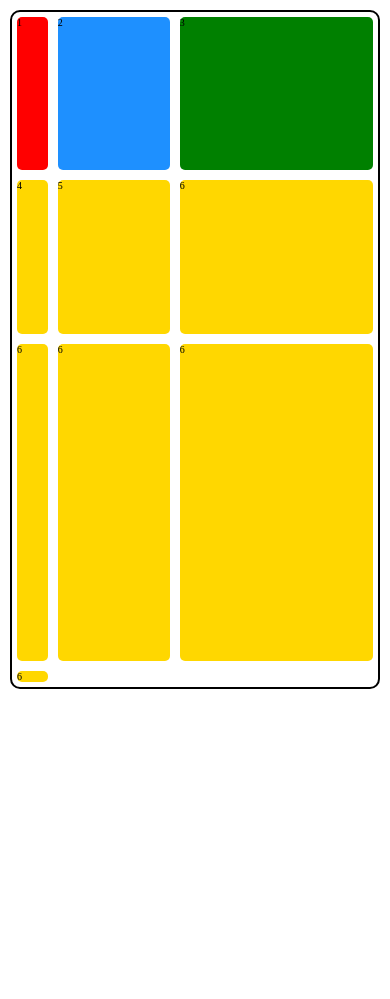
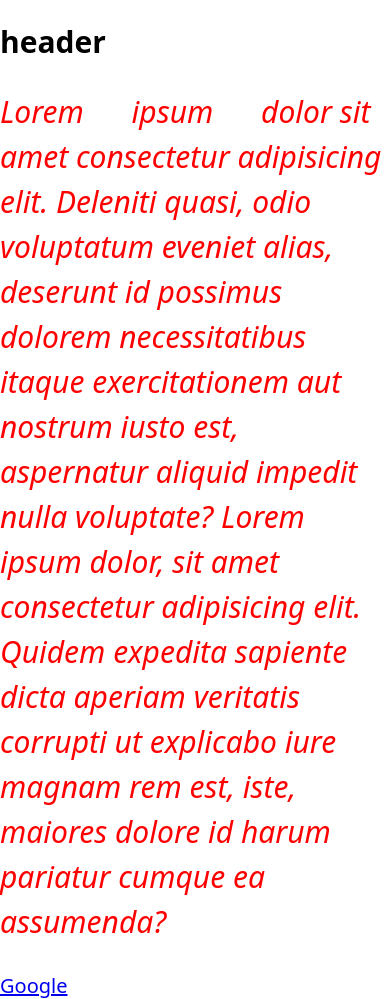
Before and after one commit to vasanthkumar10/frontend_tutorial, a website: page index.htm in a window 390 px wide. Before the commit the page ends 844 px from the top, so only its background shows below. Drawn offline with Linux system fonts and the light colour scheme; a web font is replaced by a local one.

Commit message:
css fonts and media queries

```diff
--- a/css/index.css
+++ b/css/index.css
@@ -5,68 +5,24 @@ html {
 
 body {
   /* margin: 10px; */
-  font-size: 10px;
+  font-size: 2rem;
+
+  /* font-family: "Roboto", sans-serif; */
+  /* font-family: "Zeyada", cursive; */
+  font-family: system-ui, -apple-system, BlinkMacSystemFont, "Segoe UI", Roboto,
+    Oxygen, Ubuntu, Cantarell, "Open Sans", "Helvetica Neue", sans-serif;
 }
 
-.container {
-  height: 80vh;
-  border: 2px solid black;
-  margin: 10px;
-  border-radius: 10px;
-  display: grid;
-  grid-template-rows: 2fr 2fr 4fr;
-  grid-template-columns: 1fr 3fr 5fr;
-  /* gap: 5px; */
+p {
+  font-weight: 500;
+  font-style: italic;
+  font-size: 3rem;
+  color: red;
+  line-height: 1.5;
+  /* letter-spacing: 1rem; */
+  /* word-spacing: 5px; */
 }
 
-.box {
-  /* height: 3rem; */
-  /* width: 3rem; */
-  margin: 5px;
-  border-radius: 5px;
+span {
+  word-spacing: 40px;
 }
-
-.one {
-  background-color: red;
-  /* grid-area: "o"; */
-  /* grid-row-start: 1;
-  grid-row-end: 4; */
-  /* justify-self: center;
-  align-self: center; */
-}
-
-.two {
-  background-color: dodgerblue;
-  /* grid-area: "t"; */
-  /* grid-column-start: 2;
-  grid-column-end: 5; */
-  /* justify-self: center;
-  align-self: center; */
-}
-
-.three {
-  background-color: green;
-  /* grid-area: "th"; */
-  /* grid-row-start: 1;
-  grid-row-end: 4;
-  grid-column-start: 5; */
-}
-
-.four,
-.five,
-.six {
-  background-color: gold;
-  /* grid-area: "f"; */
-}
-
-/* .four {
-  grid-row-start: 4;
-  grid-row-end: 5;
-  grid-column-start: 1;
-  grid-column-end: -1;
-} */
-
-/* .five {
-  align-self: center;
-  justify-self: center;
-} */
--- a/index.htm
+++ b/index.htm
@@ -6,23 +6,28 @@
     <meta name="keywords" content="p, html, h2, " />
     <meta name="description" content="HTML class" />
     <title>HTML</title>
+    <link rel="preconnect" href="https://fonts.googleapis.com" />
+    <link rel="preconnect" href="https://fonts.gstatic.com" crossorigin />
+    <link
+      href="https://fonts.googleapis.com/css2?family=Roboto:ital@0;1&family=Zeyada&display=swap"
+      rel="stylesheet"
+    />
     <link rel="icon" href="images/favicon.ico" type="x-icon" />
     <link rel="stylesheet" href="./css/normalize.css" />
     <link rel="stylesheet" href="./css/index.css" />
     <script defer src="./Javascript/Day23.js"></script>
   </head>
   <body>
-    <div class="container">
-      <div class="box one">1</div>
-      <div class="box two">2</div>
-      <div class="box three">3</div>
-      <div class="box four">4</div>
-      <div class="box five">5</div>
-      <div class="box six">6</div>
-      <div class="box six">6</div>
-      <div class="box six">6</div>
-      <div class="box six">6</div>
-      <div class="box six">6</div>
-    </div>
+    <h2>header</h2>
+    <p>
+      <span> Lorem ipsum </span>dolor sit amet consectetur adipisicing elit.
+      Deleniti quasi, odio voluptatum eveniet alias, deserunt id possimus
+      dolorem necessitatibus itaque exercitationem aut nostrum iusto est,
+      aspernatur aliquid impedit nulla voluptate? Lorem ipsum dolor, sit amet
+      consectetur adipisicing elit. Quidem expedita sapiente dicta aperiam
+      veritatis corrupti ut explicabo iure magnam rem est, iste, maiores dolore
+      id harum pariatur cumque ea assumenda?
+    </p>
+    <a href="https://google.com">Google</a>
   </body>
 </html>
```
